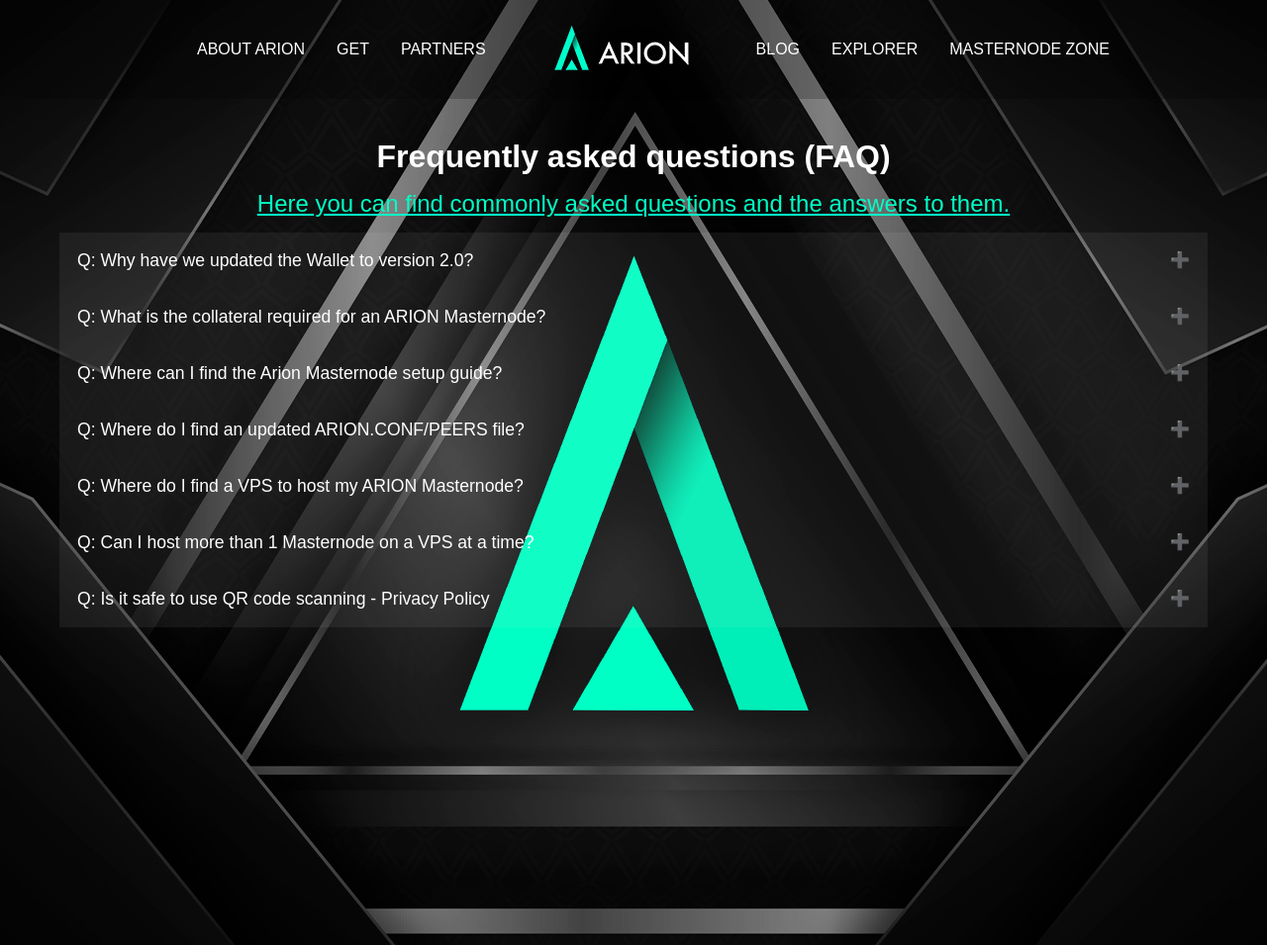
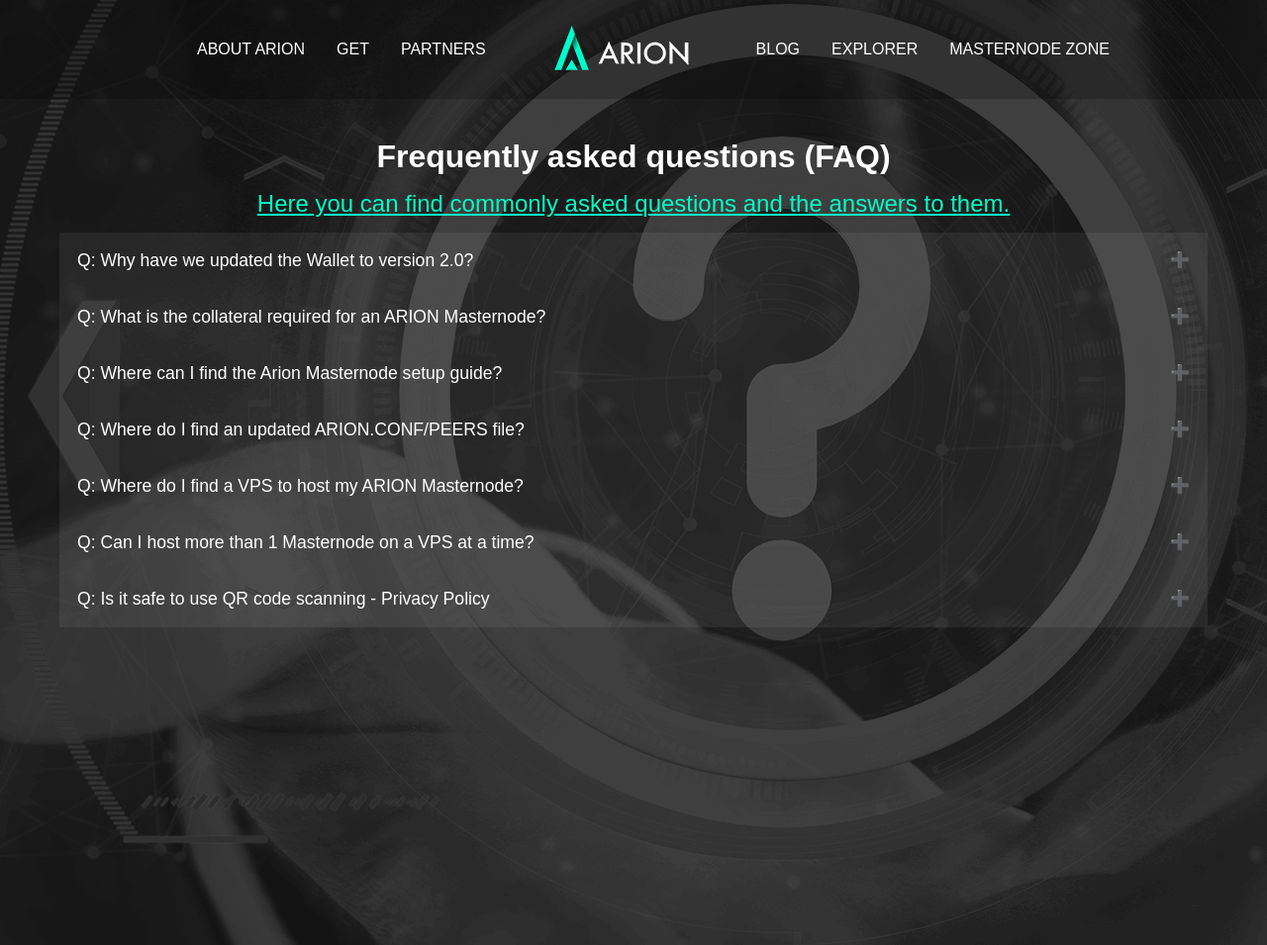
Before and after one commit to al3xr3is/arion-coin, a plain HTML site: page src/faq.html in a window 1280 px wide. Shown: the top 955 px of the page at 99% size. Drawn offline with Linux system fonts and the light colour scheme; the site is published under a folder, as on GitHub Pages, so addresses that start at the root find nothing.

Commit message:
corrigido o background da página faq

```diff
--- a/src/public/css/styles.css
+++ b/src/public/css/styles.css
@@ -5,7 +5,7 @@
 }
 
 a {
-    cursor: url('/src/public/assets/ponteiro-mouse.png') 2 2, pointer;
+    cursor: url('../assets/ponteiro-mouse.png') 2 2, pointer;
 }
 
 .container-grid {
@@ -219,7 +219,7 @@
     flex-direction: column;
     padding: 140px 60px 40px 60px;
     /* background-color: #282828; */
-    background-image: url('/src/public/assets/arion-faq-bkg.png');
+    background-image: url('../assets/arion-faq-bkg.png');
     background-size: auto;
     background-position: center;
 }
```
